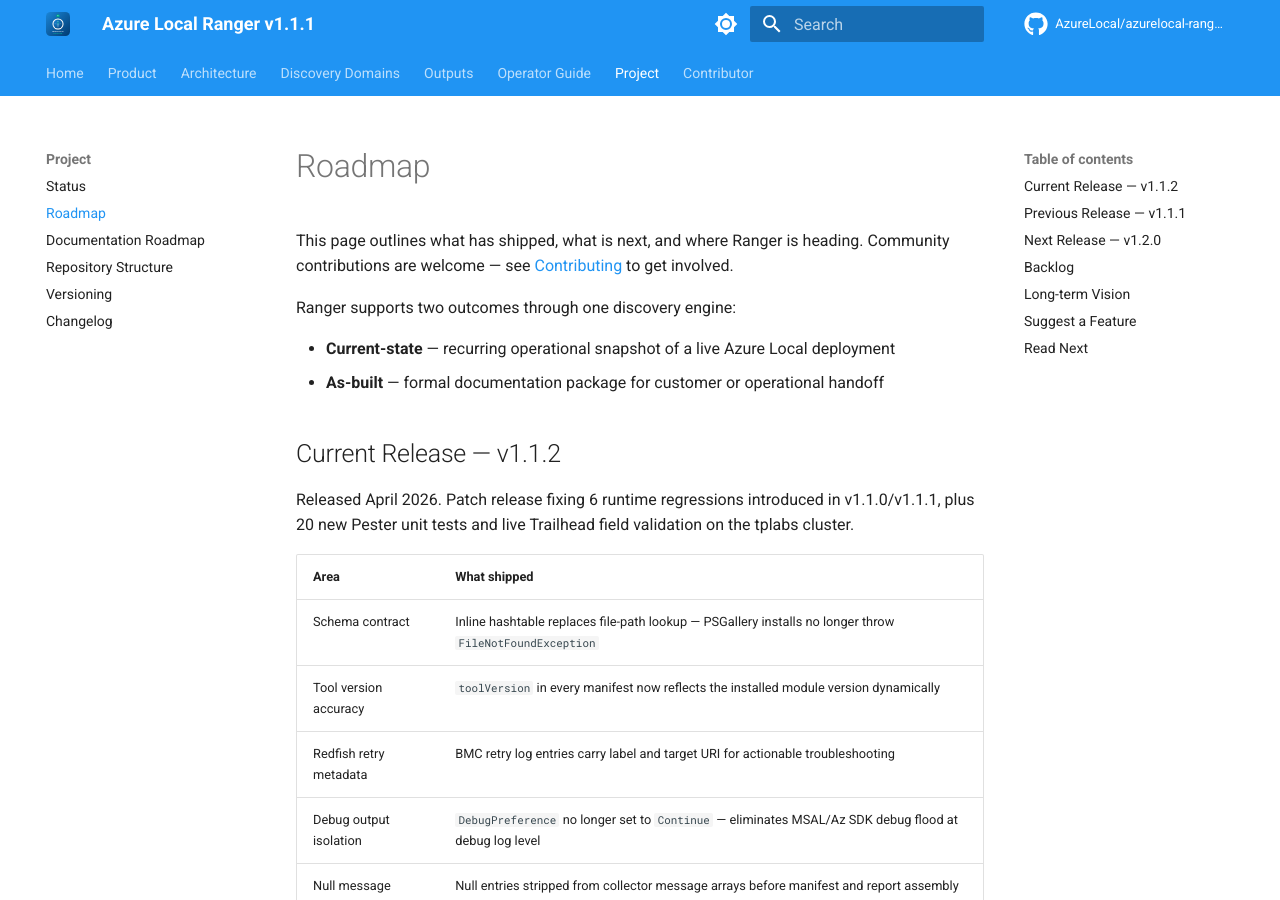
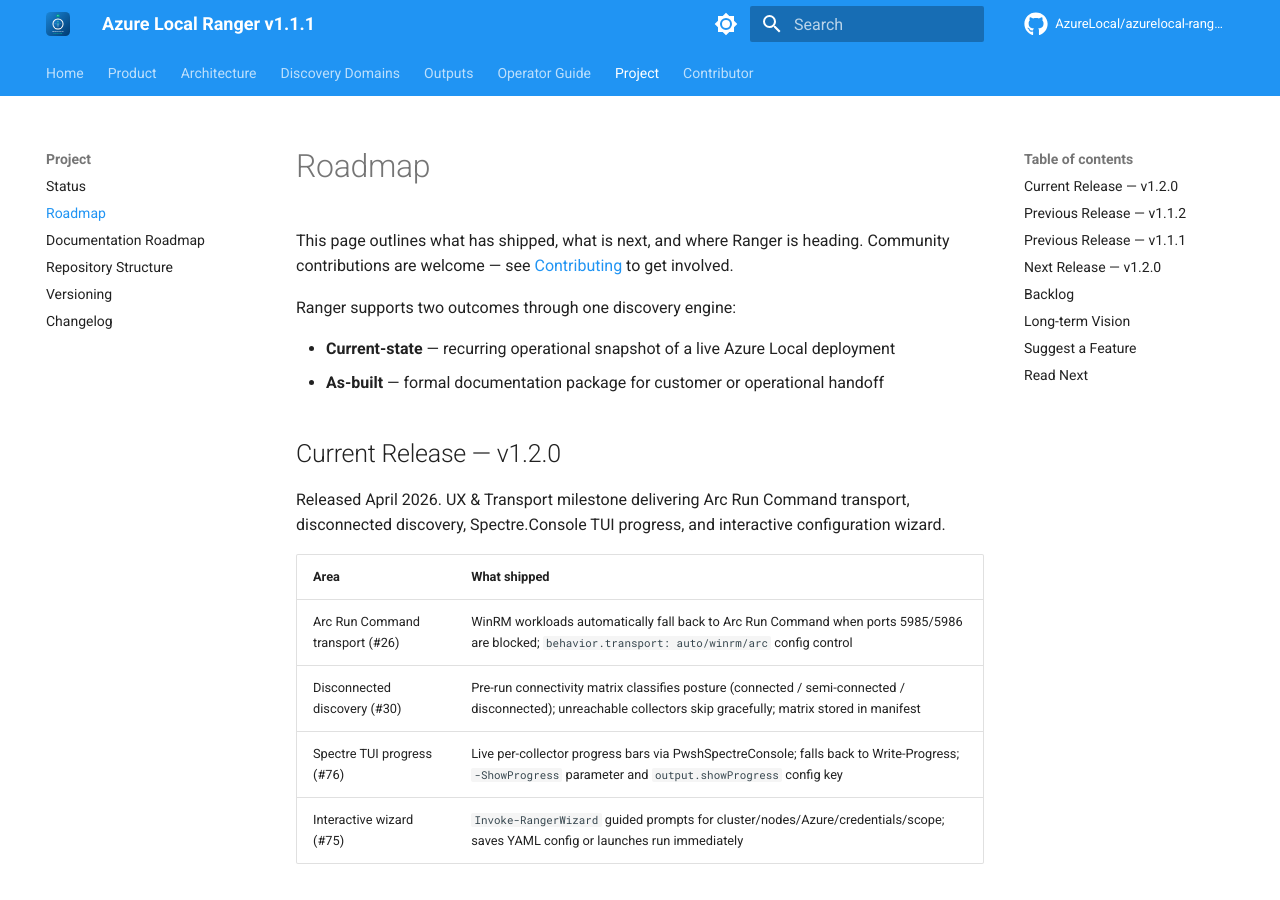
Before and after one commit to AzureLocal/azurelocal-ranger, an MkDocs documentation site: the page built from docs/project/roadmap.md, in a window 1280 px wide and 900 px high. Built offline with MkDocs 1.6.1 and Material for MkDocs 9.7.7, drawn with Linux system fonts in a browser that asks for light colours; comment, search, counter and statistics services are not loaded; some of the changed text lies outside the part shown.

Commit message:
feat(v1.2.0): Arc Run Command transport, disconnected discovery, Spectre TUI, wizard
Implements the full v1.2.0 UX & Transport milestone (#26, #30, #75, #76).

### Issue #26 — Arc Run Command transport
- New Invoke-RangerArcRunCommand wraps Invoke-AzConnectedMachineRunCommand with
  polling, timeout handling, and JSON output parsing
- New Test-RangerArcTransportAvailable checks Az.ConnectedMachine presence and
  Az context before enabling Arc path
- Invoke-RangerRemoteCommand gains TransportMode ('auto'/'winrm'/'arc') and
  ArcResourceGroup/ArcSubscriptionId parameters; 'auto' falls back to Arc when
  all WinRM targets are unreachable
- Invoke-RangerClusterCommand passes transport mode and Arc context from config
- Runtime probes arc.available after connectivity matrix and stores in manifest
- behavior.transport config key added; Az.ConnectedMachine in ExternalModuleDependencies

### Issue #30 — Disconnected / semi-connected discovery
- New Modules/Private/70-Connectivity.ps1:
  Get-RangerConnectivityMatrix, Test-RangerTargetTcpReachability,
  Test-RangerAzureConnectivity, Test-RangerCollectorConnectivitySatisfied,
  New-RangerConnectivityFinding
- manifest.run.connectivity block initialised in New-RangerManifest
- Runtime builds matrix after WinRM preflight; passes to each collector execution
- Collectors skip gracefully (status: skipped) when transport surface unreachable
- behavior.degradationMode config key added

### Issue #76 — Spectre.Console TUI progress display
- New Modules/Private/80-ProgressDisplay.ps1:
  New-RangerProgressContext, Update-RangerProgressCollectorStart,
  Update-RangerProgressCollectorDone, Complete-RangerProgressDisplay,
  Write-RangerProgressSummary
- Falls back to Write-Progress when PwshSpectreConsole absent
- Suppressed automatically in CI and Unattended mode
- -ShowProgress switch added to Invoke-AzureLocalRanger
- output.showProgress config key (default: true)

### Issue #75 — Interactive configuration wizard
- Invoke-RangerWizard added to Modules/Public/10-Commands.ps1
- Guided prompts: cluster FQDN/nodes, Azure IDs, credential strategy, output,
  scope (include/exclude domains)
- Saves YAML config, launches run, or both
- Exported from psm1 and psd1; docs and CHANGELOG updated; version bumped to 1.2.0

Co-Authored-By: Claude Sonnet 4.6 <noreply@anthropic.com>

```diff
--- a/docs/project/roadmap.md
+++ b/docs/project/roadmap.md
@@ -8,7 +8,18 @@ Ranger supports two outcomes through one discovery engine:
 - **Current-state** — recurring operational snapshot of a live Azure Local deployment
 - **As-built** — formal documentation package for customer or operational handoff
 
-## Current Release — v1.1.2
+## Current Release — v1.2.0
+
+Released April 2026. UX & Transport milestone delivering Arc Run Command transport, disconnected discovery, Spectre.Console TUI progress, and interactive configuration wizard.
+
+| Area | What shipped |
+| --- | --- |
+| Arc Run Command transport (#26) | WinRM workloads automatically fall back to Arc Run Command when ports 5985/5986 are blocked; `behavior.transport: auto/winrm/arc` config control |
+| Disconnected discovery (#30) | Pre-run connectivity matrix classifies posture (connected / semi-connected / disconnected); unreachable collectors skip gracefully; matrix stored in manifest |
+| Spectre TUI progress (#76) | Live per-collector progress bars via PwshSpectreConsole; falls back to Write-Progress; `-ShowProgress` parameter and `output.showProgress` config key |
+| Interactive wizard (#75) | `Invoke-RangerWizard` guided prompts for cluster/nodes/Azure/credentials/scope; saves YAML config or launches run immediately |
+
+## Previous Release — v1.1.2
 
 Released April 2026. Patch release fixing 6 runtime regressions introduced in v1.1.0/v1.1.1, plus 20 new Pester unit tests and live Trailhead field validation on the tplabs cluster.
 
```
Also changed, not shown: CHANGELOG.md (+9 -0 lines), 10 other files.
